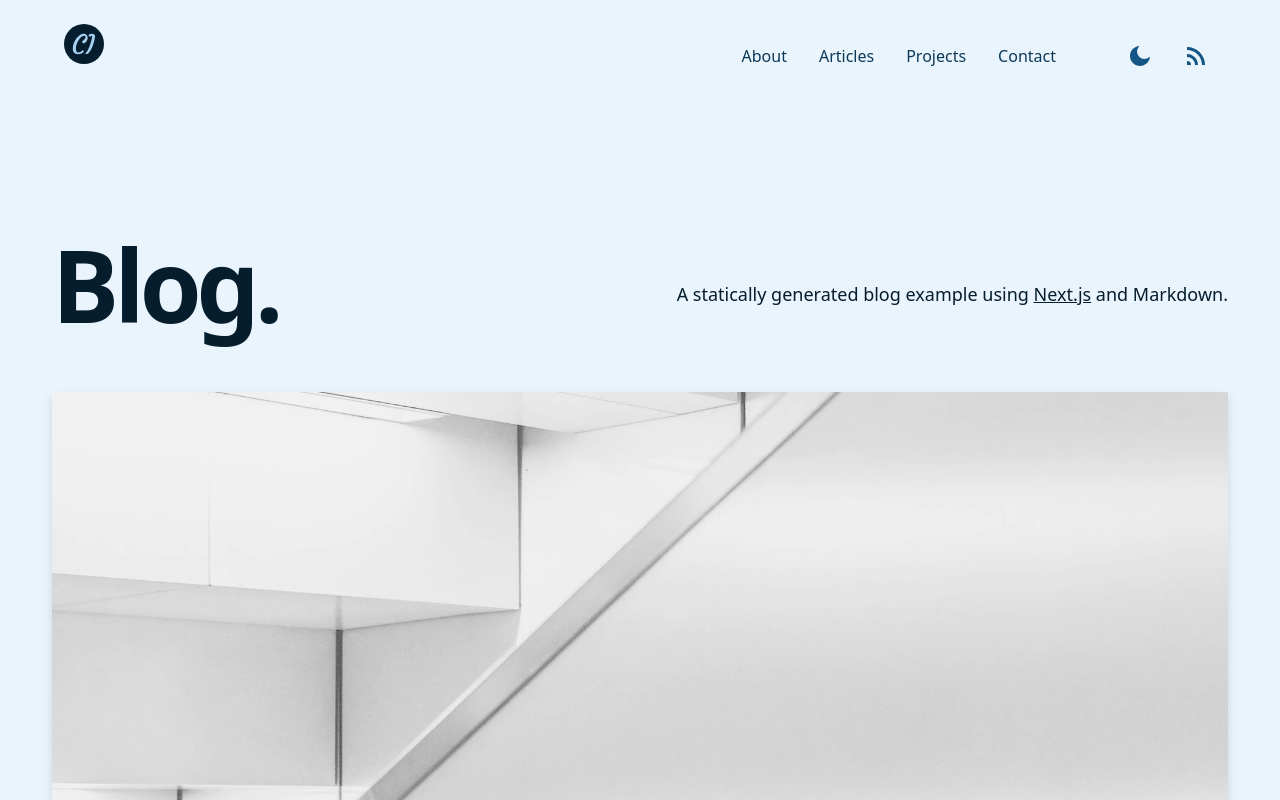
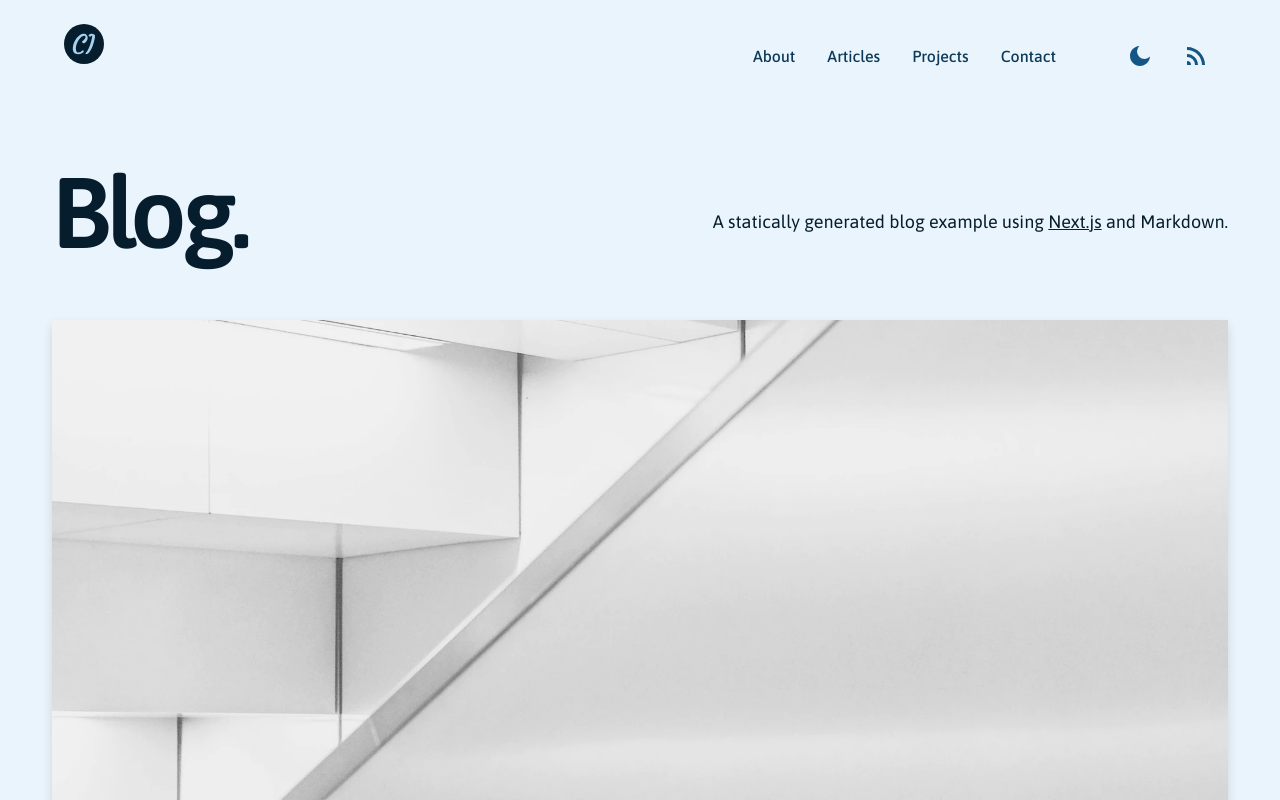
Before and after one commit to chimailo/blog, a Next.js app: page / in a window 1280 px wide. Shown: the top 800 px of the page. Built offline with nearby package versions, Linux system fonts and the light colour scheme.

Commit message:
set up fonts

```diff
--- a/components/Sidebar.tsx
+++ b/components/Sidebar.tsx
@@ -12,12 +12,12 @@ export default function Sidebar({ close, open }: Props) {
     <div
       onClick={close}
       aria-hidden={!open}
-      tab-index={1}
       className={clsx(
         "h-screen outline-0 fixed dark:bg-primary-800/10 focus:outline-0 bg-primary-100/10 backdrop-blur-md inset-0 transition-opacity", open ? 'opacity-1 z-[2]' : 'opacity-0 delay-[400ms] -z-10'
       )}
     >
       <aside
+        tab-index={1}
         className={clsx(
           "w-[min(75vw,_384px)] dark:bg-primary-900 bg-primary-50 h-screen fixed overflow-auto z-[3] top-0 right-0 block transition-transform ease-in-out duration-500", open ? "translate-x-0 delay-50" : "translate-x-full"
         )}
--- a/components/header.tsx
+++ b/components/header.tsx
@@ -25,6 +25,7 @@ export default function Header() {
   return (
     <>
       <header
+        role="banner"
         className={clsx(
           "flex flex-shrink-0 z-[4] sticky top-0 justify-center items-center h-16 w-full transition-colors", { "bg-inherit delay-700": !open }
         )}
--- a/components/layout.tsx
+++ b/components/layout.tsx
@@ -8,19 +8,18 @@ type Props = {
   children: React.ReactNode;
 };
 
-const Layout = ({ children }: Props) => {
+export default function Layout({ children }: Props) {
   return (
     <>
       <Meta />
       <ThemeProvider>
         <div className="min-h-screen bg-primary-50 dark:bg-primary-900 text-primary-900 dark:text-primary-200">
-      <a href="#main" className="sr-only focus:not-sr-only focus:top-6 focus:left-6 focus:z-50 focus:absolute focus:outline-0 focus:p-4 border-solid border-primary-700 border-2 rounded dark:border-primary-200">
-        Skip to content
-      </a>
+          <a href="#main" className="sr-only focus:not-sr-only focus:top-6 focus:left-6 focus:z-50 focus:absolute focus:outline-0 focus:p-4 border-solid border-primary-700 border-2 rounded dark:border-primary-200">
+            Skip to content
+          </a>
           <Spacer size="small" />
           <Header />
           <main id="main">
-            <Spacer size="large" />
             {children}
           </main>
         </div>
@@ -29,5 +28,3 @@ const Layout = ({ children }: Props) => {
     </>
   );
 };
-
-export default Layout;
--- a/pages/_document.tsx
+++ b/pages/_document.tsx
@@ -4,7 +4,11 @@ import Script from "next/script";
 export default function Document() {
   return (
     <Html lang="en">
-      <Head />
+      <Head>
+        <link rel="preconnect" href="https://fonts.googleapis.com" />
+        <link rel="preconnect" href="https://fonts.gstatic.com" crossOrigin="true" />
+        <link href="https://fonts.googleapis.com/css2?family=Asap:wght@300;400;500;600&family=Playfair+Display:wght@400;500;600;700&display=swap" rel="stylesheet" />
+      </Head>
       <body>
         <Main />
         <div id="drawer" />
--- a/pages/posts/[slug].tsx
+++ b/pages/posts/[slug].tsx
@@ -26,7 +26,6 @@ export default function Post({ post, morePosts, preview }: Props) {
   return (
     <Layout preview={preview}>
       <Container>
-        <Header />
         {router.isFallback ? (
           <PostTitle>Loading…</PostTitle>
         ) : (
--- a/tailwind.config.js
+++ b/tailwind.config.js
@@ -1,4 +1,7 @@
 /** @type {import('tailwindcss').Config} */
+
+const defaultTheme = require('tailwindcss/defaultTheme')
+
 module.exports = {
   content: ["./components/**/*.tsx", "./pages/**/*.tsx"],
   darkMode: "class",
@@ -24,6 +27,9 @@ module.exports = {
           900: "#061d2d",
         },
       },
+      fontFamily: {
+        'sans': ['Asap', ...defaultTheme.fontFamily.sans],
+      },
       spacing: {
         28: "7rem",
       },
```
Also changed, not shown: components/drawer/styles.module.css (+16 -17 lines).
